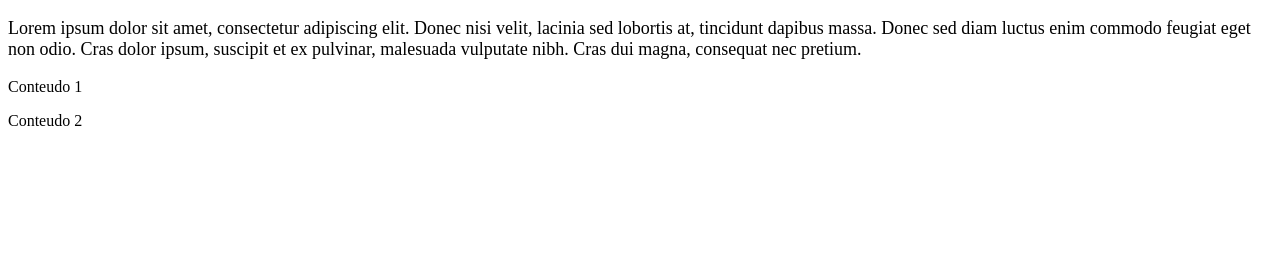
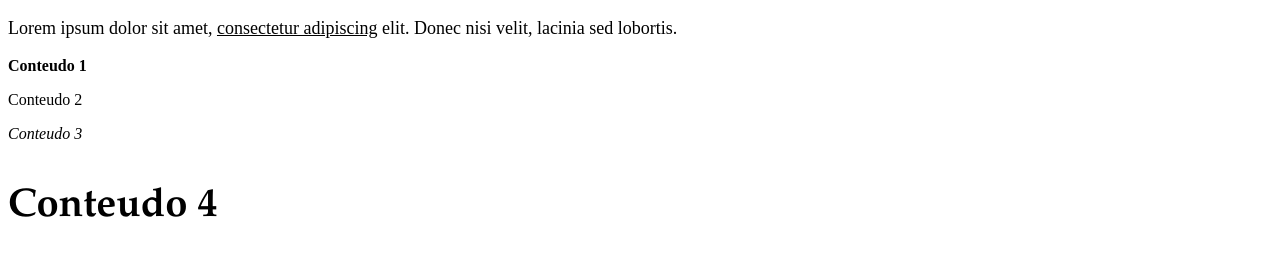
Before and after one commit to lucasbotingnon/CSS-Treino, a plain HTML site: page formatacao-textos.html in a window 1280 px wide. Drawn offline with Linux system fonts and the light colour scheme.

Commit message:
Formatações de Textos - PT2

```diff
--- a/formatacao-textos.html
+++ b/formatacao-textos.html
@@ -5,19 +5,30 @@
 		<meta charset="utf-8">
 		<style type="text/css">
 			.texto{
-					font-size: 18px;
-				}
-				div{
-					font-size: 60px;
-				}
+				font-size: 18px;
+			}
+			.negrito{
+				font-weight: bold; /* 100 até 900*/
+			}
+			.estilo{
+				font-style: italic;
+				/*font-style: oblique;*/
+			}
+			.texto-padrao{
+				font: bold 40px "Palatino Linotype", "Book Antiqua", Palatino, serif;
+			}
+			.formatacao{
+				text-decoration: underline; /*overline | line-through*/
+			}
 		</style>
 	</head>
 	<body>
 		<p class="texto">
-			Lorem ipsum dolor sit amet, consectetur adipiscing elit. Donec nisi velit, lacinia sed lobortis at, tincidunt dapibus massa. Donec sed diam luctus enim commodo feugiat eget non odio. Cras dolor ipsum, suscipit et ex pulvinar, malesuada vulputate nibh. Cras dui magna, consequat nec pretium.
-			<p>Conteudo 1</p>
+			Lorem ipsum dolor sit amet, <span class="formatacao">consectetur adipiscing</span> elit. Donec nisi velit, lacinia sed lobortis.</p>
+			<p class="negrito">Conteudo 1</p>
 			<p>Conteudo 2</p>
-		</p>
+			<p class="estilo">Conteudo 3</p>
+			<p class="texto-padrao">Conteudo 4</p>
 
 	</body>
 </html>
```
